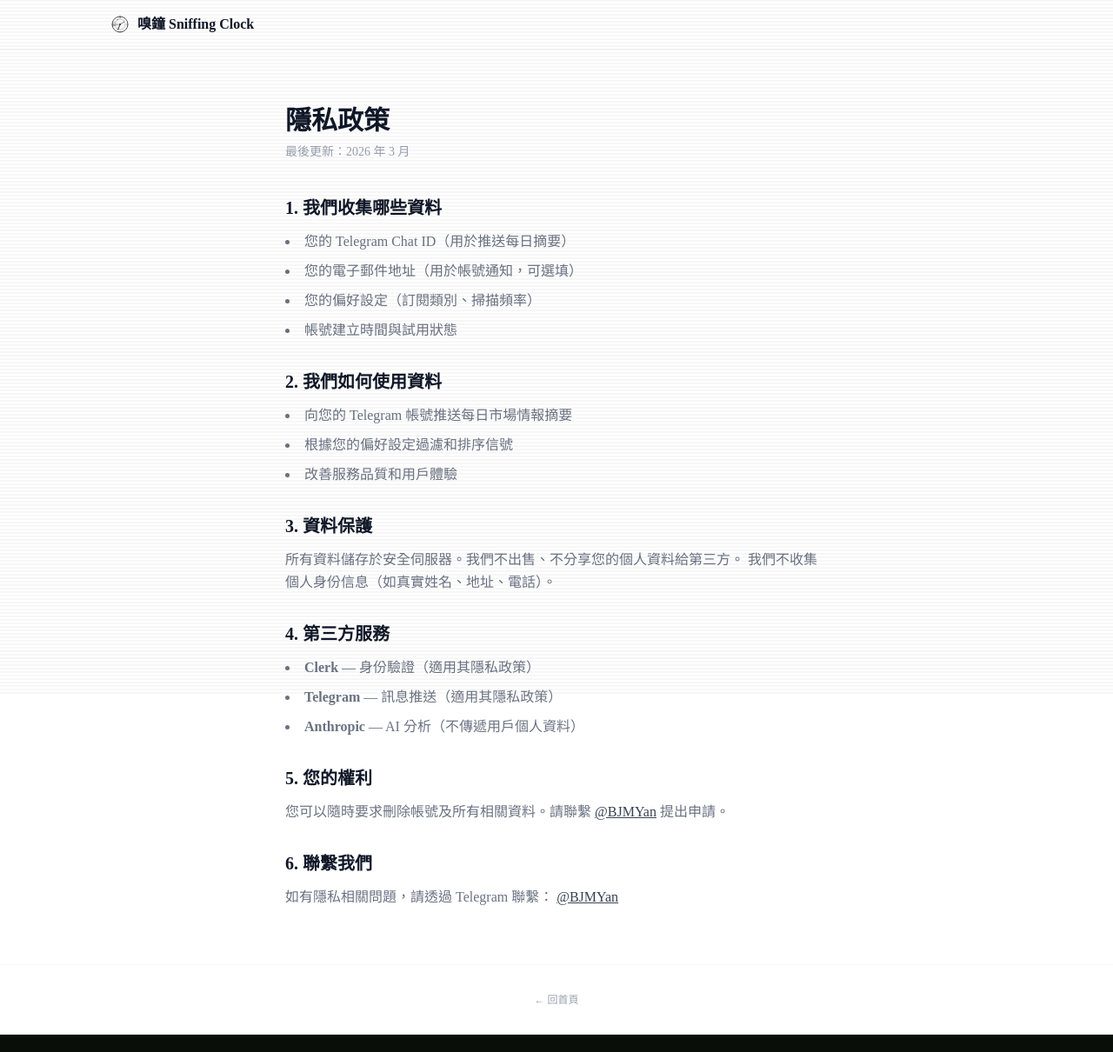
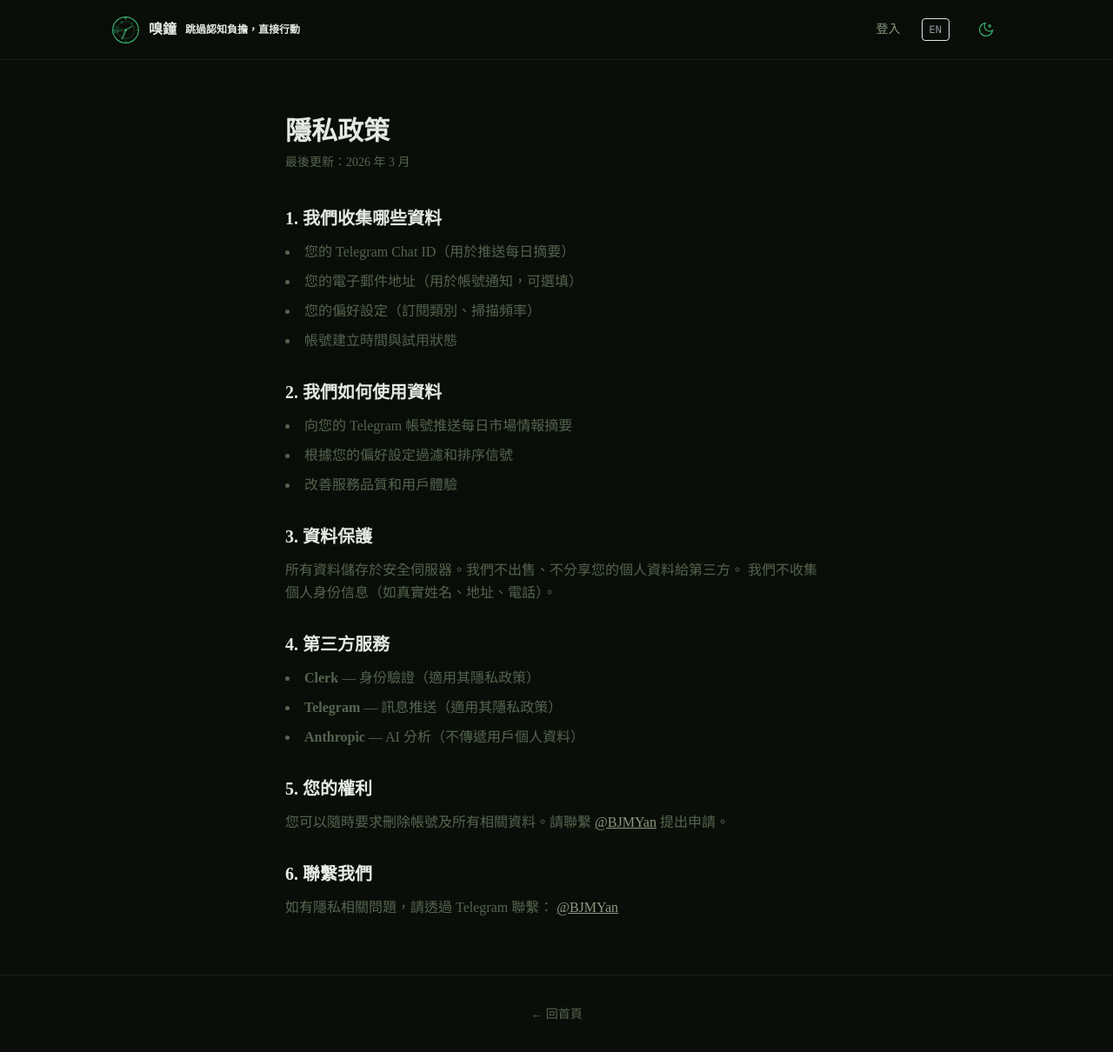
Before and after one commit to benjaminyanjd/flywheel-web, a Next.js app: page /privacy in a window 1280 px wide. Shown: the whole page at 87% size. Built offline with nearby package versions, Linux system fonts and the light colour scheme.

Commit message:
feat: add TopNav and dark mode support to privacy page

```diff
--- a/app/(dashboard)/archive/page.tsx
+++ b/app/(dashboard)/archive/page.tsx
@@ -116,6 +116,7 @@ export default function ArchivePage() {
   const [outcomeNote, setOutcomeNote] = useState<Record<number, string>>({});
   const [outcomeSubmitting, setOutcomeSubmitting] = useState<Record<number, boolean>>({});
   const [outcomeSuccess, setOutcomeSuccess] = useState<Record<number, boolean>>({});
+  const [visibleCount, setVisibleCount] = useState(10);
 
   useEffect(() => {
     fetch("/api/archive")
@@ -136,6 +137,14 @@ export default function ArchivePage() {
 
   const filtered = (activeTab === "all" ? items : items.filter((i) => i.action === activeTab))
     .filter(i => !search || i.opp_title.toLowerCase().includes(search.toLowerCase()));
+
+  const visibleItems = filtered.slice(0, visibleCount);
+  const hasMore = visibleCount < filtered.length;
+
+  // Reset visible count when filter/search changes
+  useEffect(() => {
+    setVisibleCount(10);
+  }, [activeTab, search]);
 
   function toggleExpand(id: number) {
     setExpanded((prev) => {
@@ -250,7 +259,7 @@ export default function ArchivePage() {
 
       <ScrollArea className="flex-1">
         <div className="space-y-2 pr-4">
-          {filtered.map((item, idx) => {
+          {visibleItems.map((item, idx) => {
             const cfg = STATUS_CONFIG[item.action] ?? { label: item.action, pill: "border text-[var(--text-muted)] bg-[var(--bg-panel)]", accent: "bg-[var(--text-muted)]" };
             const isOpen = expanded.has(item.id);
             const embed = isOpen ? parseEmbed(item.opp_embed) : null;
--- a/app/privacy/page.tsx
+++ b/app/privacy/page.tsx
@@ -1,5 +1,5 @@
 import Link from "next/link";
-import { FlywheelLogo } from "@/components/flywheel-logo";
+import { TopNav } from "@/components/top-nav";
 import type { Metadata } from "next";
 
 export const metadata: Metadata = {
@@ -10,24 +10,17 @@ export const metadata: Metadata = {
 
 export default function PrivacyPage() {
   return (
-    <div className="min-h-screen bg-white text-gray-900">
-      <header className="border-b border-gray-100 px-6 py-4">
-        <div className="max-w-5xl mx-auto flex items-center gap-2.5">
-          <Link href="/" className="flex items-center gap-2.5">
-            <FlywheelLogo size={20} className="text-black" />
-            <span className="font-bold text-gray-900">嗅鐘 Sniffing Clock</span>
-          </Link>
-        </div>
-      </header>
+    <div className="min-h-screen flex flex-col" style={{ backgroundColor: "var(--bg)", color: "var(--text-primary)" }}>
+      <TopNav hideCta />
 
-      <main className="max-w-2xl mx-auto px-6 py-16">
-        <h1 className="text-3xl font-bold text-gray-900 mb-2">隱私政策</h1>
-        <p className="text-gray-400 text-sm mb-10">最後更新：2026 年 3 月</p>
+      <main className="max-w-2xl mx-auto px-6 py-16 flex-1">
+        <h1 className="text-3xl font-bold mb-2" style={{ color: "var(--text-primary)" }}>隱私政策</h1>
+        <p className="text-sm mb-10" style={{ color: "var(--text-muted)" }}>最後更新：2026 年 3 月</p>
 
-        <div className="space-y-8 text-gray-600 leading-relaxed">
+        <div className="space-y-8 leading-relaxed" style={{ color: "var(--text-secondary)" }}>
           <section>
-            <h2 className="text-xl font-semibold text-gray-900 mb-3">1. 我們收集哪些資料</h2>
-            <ul className="list-disc list-inside space-y-2 text-gray-500">
+            <h2 className="text-xl font-semibold mb-3" style={{ color: "var(--text-primary)" }}>1. 我們收集哪些資料</h2>
+            <ul className="list-disc list-inside space-y-2" style={{ color: "var(--text-muted)" }}>
               <li>您的 Telegram Chat ID（用於推送每日摘要）</li>
               <li>您的電子郵件地址（用於帳號通知，可選填）</li>
               <li>您的偏好設定（訂閱類別、掃描頻率）</li>
@@ -36,8 +29,8 @@ export default function PrivacyPage() {
           </section>
 
           <section>
-            <h2 className="text-xl font-semibold text-gray-900 mb-3">2. 我們如何使用資料</h2>
-            <ul className="list-disc list-inside space-y-2 text-gray-500">
+            <h2 className="text-xl font-semibold mb-3" style={{ color: "var(--text-primary)" }}>2. 我們如何使用資料</h2>
+            <ul className="list-disc list-inside space-y-2" style={{ color: "var(--text-muted)" }}>
               <li>向您的 Telegram 帳號推送每日市場情報摘要</li>
               <li>根據您的偏好設定過濾和排序信號</li>
               <li>改善服務品質和用戶體驗</li>
@@ -45,16 +38,16 @@ export default function PrivacyPage() {
           </section>
 
           <section>
-            <h2 className="text-xl font-semibold text-gray-900 mb-3">3. 資料保護</h2>
-            <p className="text-gray-500">
+            <h2 className="text-xl font-semibold mb-3" style={{ color: "var(--text-primary)" }}>3. 資料保護</h2>
+            <p style={{ color: "var(--text-muted)" }}>
               所有資料儲存於安全伺服器。我們不出售、不分享您的個人資料給第三方。
               我們不收集個人身份信息（如真實姓名、地址、電話）。
             </p>
           </section>
 
           <section>
-            <h2 className="text-xl font-semibold text-gray-900 mb-3">4. 第三方服務</h2>
-            <ul className="list-disc list-inside space-y-2 text-gray-500">
+            <h2 className="text-xl font-semibold mb-3" style={{ color: "var(--text-primary)" }}>4. 第三方服務</h2>
+            <ul className="list-disc list-inside space-y-2" style={{ color: "var(--text-muted)" }}>
               <li><strong>Clerk</strong> — 身份驗證（適用其隱私政策）</li>
               <li><strong>Telegram</strong> — 訊息推送（適用其隱私政策）</li>
               <li><strong>Anthropic</strong> — AI 分析（不傳遞用戶個人資料）</li>
@@ -62,10 +55,10 @@ export default function PrivacyPage() {
           </section>
 
           <section>
-            <h2 className="text-xl font-semibold text-gray-900 mb-3">5. 您的權利</h2>
-            <p className="text-gray-500">
+            <h2 className="text-xl font-semibold mb-3" style={{ color: "var(--text-primary)" }}>5. 您的權利</h2>
+            <p style={{ color: "var(--text-muted)" }}>
               您可以隨時要求刪除帳號及所有相關資料。請聯繫{" "}
-              <a href="https://t.me/BJMYan" className="text-gray-700 hover:text-gray-900 underline">
+              <a href="https://t.me/BJMYan" className="underline hover:opacity-80" style={{ color: "var(--text-secondary)" }}>
                 @BJMYan
               </a>{" "}
               提出申請。
@@ -73,10 +66,10 @@ export default function PrivacyPage() {
           </section>
 
           <section>
-            <h2 className="text-xl font-semibold text-gray-900 mb-3">6. 聯繫我們</h2>
-            <p className="text-gray-500">
+            <h2 className="text-xl font-semibold mb-3" style={{ color: "var(--text-primary)" }}>6. 聯繫我們</h2>
+            <p style={{ color: "var(--text-muted)" }}>
               如有隱私相關問題，請透過 Telegram 聯繫：{" "}
-              <a href="https://t.me/BJMYan" className="text-gray-700 hover:text-gray-900 underline">
+              <a href="https://t.me/BJMYan" className="underline hover:opacity-80" style={{ color: "var(--text-secondary)" }}>
                 @BJMYan
               </a>
             </p>
@@ -84,8 +77,8 @@ export default function PrivacyPage() {
         </div>
       </main>
 
-      <footer className="border-t border-gray-100 py-8 text-center text-xs text-gray-400">
-        <Link href="/" className="hover:text-gray-600 transition-colors">← 回首頁</Link>
+      <footer className="py-8 text-center border-t" style={{ borderColor: "var(--border-subtle)" }}>
+        <Link href="/" className="text-sm transition-colors hover:opacity-80" style={{ color: "var(--text-muted)" }}>← 回首頁</Link>
       </footer>
     </div>
   );
--- a/components/landing-content.tsx
+++ b/components/landing-content.tsx
@@ -10,8 +10,8 @@ import { ProfileGearIcon, BrainNeuralIcon, ClipboardCheckIcon } from "@/componen
 import { InfoGapIcon, CognitionGapIcon, ActionGapIcon } from "@/components/problem-icons"
 import { TopNav } from "@/components/top-nav"
 
-function FAQItem({ q, a }: { q: string; a: string }) {
-  const [open, setOpen] = useState(false)
+function FAQItem({ q, a, defaultOpen = false }: { q: string; a: string; defaultOpen?: boolean }) {
+  const [open, setOpen] = useState(defaultOpen)
   return (
     <div className="rounded-xl" style={{ border: "1px solid var(--border)" }}>
       <button
@@ -515,7 +515,7 @@ export default function LandingContent({ userCount, waitlistCount, quotaTotal }:
             { q: t("landing_faq4_q"), a: t("landing_faq4_a") },
             { q: t("landing_faq5_q"), a: t("landing_faq5_a") },
           ].map((item, i) => (
-            <FAQItem key={i} q={item.q} a={item.a} />
+            <FAQItem key={i} q={item.q} a={item.a} defaultOpen={i === 0} />
           ))}
         </div>
       </section>
```
